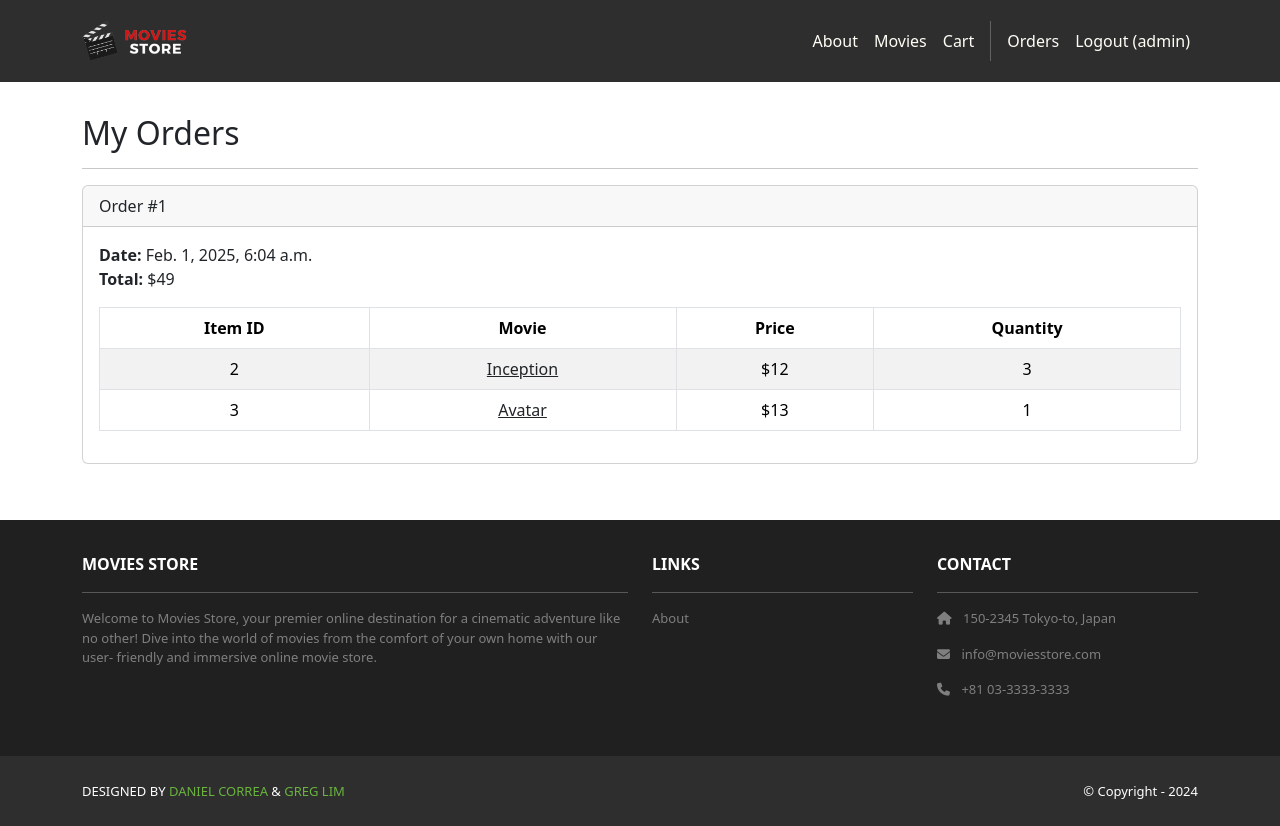
After one commit to thatrobotdev/moviesstore, a Django app: page /accounts/orders/ in a window 1280 px wide. The commit adds this page. Run offline with Django 5.2, Linux system fonts and the light colour scheme; a user stored in the database is signed in; data comes from the database, SQL or seed files in the repository; both versions use the stored data as it was after the commit; some libraries are stand-ins or nearby versions.

Commit message:
chap 12; done. (this is chap 13's step)

```diff
--- /dev/null
+++ b/accounts/templates/accounts/orders.html
@@ -0,0 +1,50 @@
+{% extends 'base.html' %}
+{% block content %}
+<div class="p-3">
+    <div class="container">
+        <div class="row mt-3">
+            <div class="col mx-auto mb-3">
+                <h2>My Orders</h2>
+                <hr />
+    {% for order in template_data.orders %}
+    <div class="card mb-4">
+        <div class="card-header">
+            Order #{{ order.id }}
+        </div>
+        <div class="card-body">
+        <b>Date:</b> {{ order.date }}<br />
+        <b>Total:</b> ${{ order.total }}<br />
+        <table class="table table-bordered table-striped text-center mt-3">
+
+        <thead>
+            <tr>
+            <th scope="col">Item ID</th>
+            <th scope="col">Movie</th>
+            <th scope="col">Price</th>
+            <th scope="col">Quantity</th>
+            </tr>
+        </thead>
+
+    <tbody>
+        {% for item in order.item_set.all %}
+        <tr>
+            <td>{{ item.movie.id }}</td>
+            <td>
+                <a class="link-dark" href="{% url 'movies.show' id=item.movie.id %}">
+                {{ item.movie.name }}
+                </a>
+            </td>
+            <td>${{ item.movie.price }}</td>
+            <td>{{ item.quantity }}</td>
+        </tr>
+    {% endfor %}
+    </tbody>
+    </table>
+    </div>
+    </div>
+    {% endfor %}
+    </div>
+    </div>
+    </div>
+</div>
+{% endblock content %}
--- a/accounts/urls.py
+++ b/accounts/urls.py
@@ -1,7 +1,9 @@
 from django.urls import path
 from . import views
+
 urlpatterns = [
- path('signup', views.signup, name='accounts.signup'),
- path('login/', views.login, name='accounts.login'),
-path('logout/', views.logout, name='accounts.logout'),
+    path('signup', views.signup, name='accounts.signup'),
+    path('login/', views.login, name='accounts.login'),
+    path('logout/', views.logout, name='accounts.logout'),
+    path('orders/', views.orders, name='accounts.orders'),
 ]
--- a/accounts/views.py
+++ b/accounts/views.py
@@ -4,6 +4,8 @@ from django.contrib.auth.forms import UserCreationForm
 from django.shortcuts import redirect
 from .forms import CustomUserCreationForm, CustomErrorList
 from django.contrib.auth.decorators import login_required
+from django.contrib.auth.models import User
+
 @login_required
 def logout(request):
     auth_logout(request)
@@ -43,3 +45,11 @@ def signup(request):
         template_data['form'] = form
         return render(request, 'accounts/signup.html',
  {'template_data': template_data})
+
+@login_required
+def orders(request):
+    template_data = {}
+    template_data['title'] = 'Orders'
+    template_data['orders'] = request.user.order_set.all()
+    return render(request, 'accounts/orders.html',
+        {'template_data': template_data})
--- a/cart/templates/cart/index.html
+++ b/cart/templates/cart/index.html
@@ -38,6 +38,9 @@
                 <a class="btn btn-outline-secondary mb-2"><b>Total
                         to pay:</b> ${{ template_data.cart_total }}</a>
                 {% if template_data.movies_in_cart|length > 0 %}
+                <a href="{% url 'cart.purchase' %}"
+                    class="btn bg-dark text-white mb-2">Purchase
+                </a>
                 <a href="{% url 'cart.clear' %}">
                     <button class="btn btn-danger mb-2">
                         Remove all movies from Cart
--- a/cart/urls.py
+++ b/cart/urls.py
@@ -1,7 +1,9 @@
 from django.urls import path
 from . import views
 urlpatterns = [
- path('', views.index, name='cart.index'),
- path('<int:id>/add/', views.add, name='cart.add'),
- path('clear/', views.clear, name='cart.clear'),
+    path('', views.index, name='cart.index'),
+    path('<int:id>/add/', views.add, name='cart.add'),
+    path('clear/', views.clear, name='cart.clear'),
+    path('purchase/', views.purchase,
+        name='cart.purchase'),
 ]
--- a/moviesstore/templates/base.html
+++ b/moviesstore/templates/base.html
@@ -56,6 +56,9 @@ initial-scale=1"
             <a class="nav-link" href="{% url 'cart.index' %}">Cart</a>
               <div class="vr bg-white mx-2 d-none d-lg-block"></div>
               {% if user.is_authenticated %}
+              <a class="nav-link"
+                href="{% url 'accounts.orders' %}">Orders
+              </a>
                  <a class="nav-link"
                  href="{% url 'accounts.logout' %}">Logout ({{user.username }})</a>
               {% else %}
```
Also changed, not shown: cart/templates/cart/purchase.html (added, +16 -0 lines), cart/views.py (+30 -1 lines), db.sqlite3.
